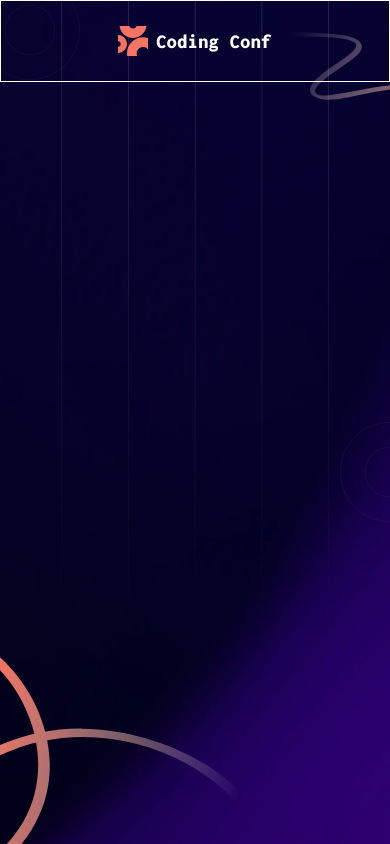
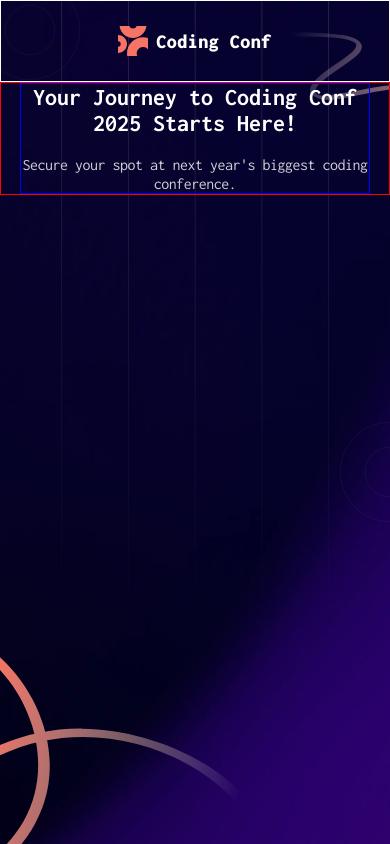
Before and after one commit to NavarroEmiliano/conference-ticket-generator-main, a React (Vite) app: page / in a window 390 px wide. Built offline with nearby package versions, Linux system fonts and the light colour scheme.

Commit message:
form header mobile

```diff
--- a/src/App.tsx
+++ b/src/App.tsx
@@ -1,8 +1,9 @@
 //import { useState } from "react";
 import "./App.css";
 //import Form from "./components/Form/Form";
-import Header from "./components/Header/Header";
-import Background from "./components/Background/Background";
+import Header from "./components/header/Header";
+import Background from "./components/background/Background";
+import FormHeader from "./components/formheader/FormHeader";
 //import Ticket from "./components/Ticket/Ticket";
 
 export interface User {
@@ -24,6 +25,7 @@ function App() {
     <>
       <Background />
        <Header />
+       <FormHeader/>
 {/*       {showTicket ? (
         <Ticket user={user} />
       ) : (
--- a/src/components/Form/Form.tsx
+++ b/src/components/Form/Form.tsx
@@ -2,7 +2,7 @@ import styles from "./Form.module.css";
 import uploadIcon from "../../assets/images/icon-upload.svg";
 import { ChangeEvent, useState } from "react";
 import { User } from "../../App";
-import InfoIcon from "../Icons/InfoIcon";
+import InfoIcon from "../icons/InfoIcon";
 
 interface ErrorMessage {
   username?: string;
@@ -68,10 +68,6 @@ const Form = ({
 
   return (
     <div className={styles.container}>
-      <div className={styles.header}>
-        <h2>Your Journey to Coding Conf 2025 Starts Here!</h2>
-        <p>Secure your spot at next year's biggest coding conference.</p>
-      </div>
       <form onSubmit={handleSubmit} className={styles.form}>
         <div className={styles["file-container"]}>
           <label htmlFor="file">Upload Avatar</label>
--- a/src/components/Ticket/Ticket.tsx
+++ b/src/components/Ticket/Ticket.tsx
@@ -1,7 +1,7 @@
 import styles from "./Ticket.module.css";
 import logoMark from "../../assets/images/logo-mark.svg";
 
-import GithubIcon from "../Icons/GithubIcon";
+import GithubIcon from "../icons/GithubIcon";
 import { User } from "../../App";
 const Ticket = ({ user }: { user: User }) => {
   return (
--- /dev/null
+++ b/src/components/formheader/FormHeader.module.css
@@ -0,0 +1,34 @@
+:root {
+    --Neutral-300: #d1d0d5;
+    --Neutral-500: #8784A5;
+    --Neutral-700: #4B4869;
+    --Neutral-900: #0D082D;
+    --Orange-500: #F57463;
+}
+
+
+.container {
+    width: 100%;
+    border: 1px solid red;
+    display: flex;
+    flex-direction: column;
+    text-align: center;
+    align-items: center;
+}
+
+.content {
+    width: 90%;
+    border: 1px solid blue;
+}
+
+.content h2 {
+    line-height: 110%;
+    padding-bottom: 18px;
+}
+
+.content p {
+    font-weight: 400;
+    color: var(--Neutral-300);
+    line-height: 120%;
+    letter-spacing: -0.5px;
+}
--- /dev/null
+++ b/src/components/formheader/FormHeader.tsx
@@ -0,0 +1,14 @@
+import styles from "./FormHeader.module.css";
+
+const FormHeader = () => {
+  return (
+    <div className={styles["container"]}>
+      <div className={styles["content"]}>
+        <h2>Your Journey to Coding Conf 2025 Starts Here!</h2>
+        <p>Secure your spot at next year's biggest coding conference.</p>
+      </div>
+    </div>
+  );
+};
+
+export default FormHeader;
```
